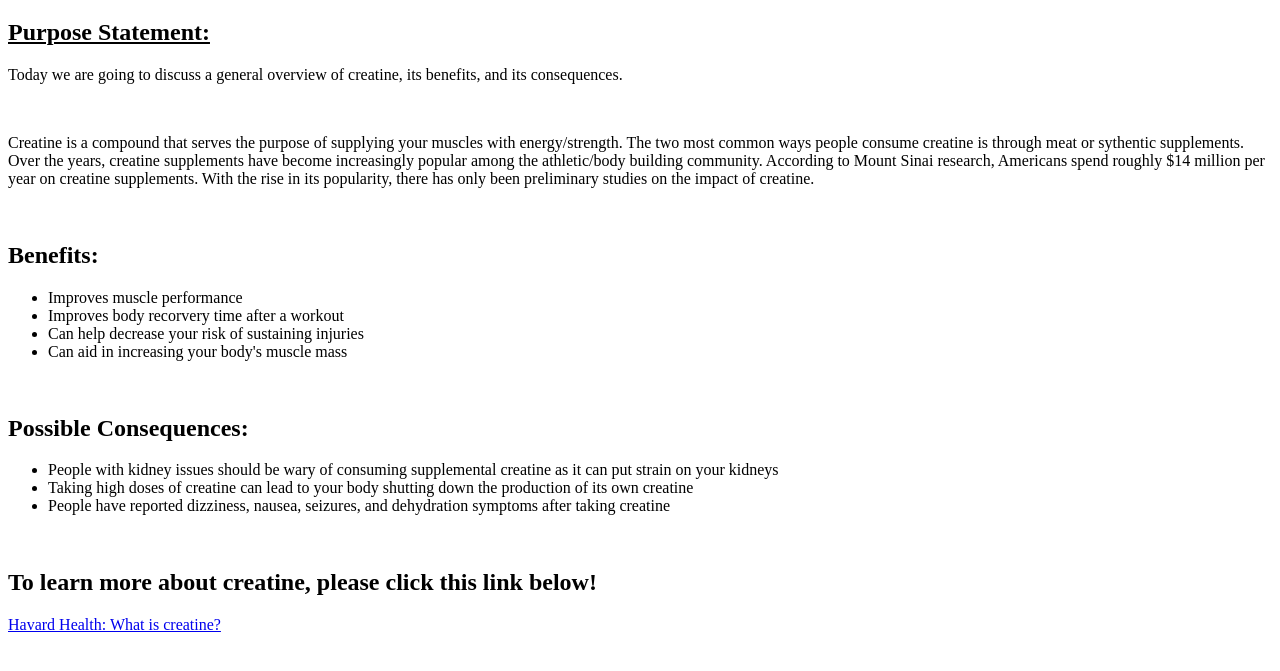
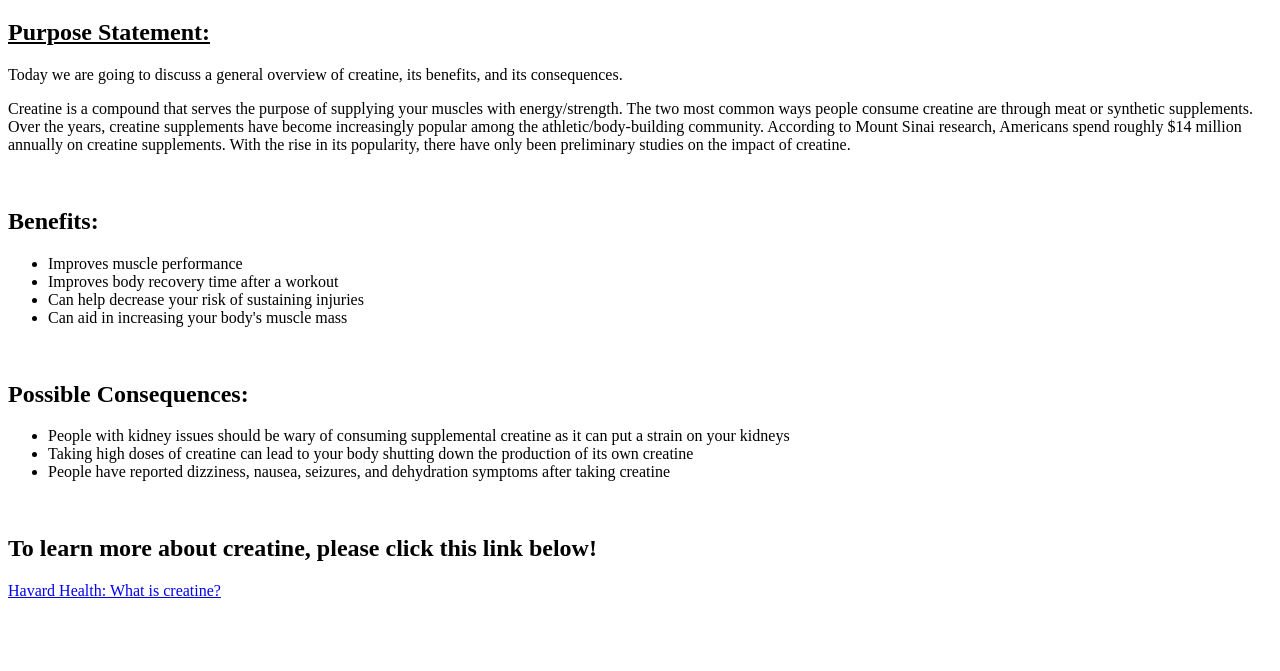
Before and after one commit to JCO4335/myrepo_one, a plain HTML site: page Assignment2/HW_Assignment2_Jazlyn_Chapas.html in a window 1280 px wide. Shown: the part 61-732 px from the top of the page. Drawn offline with Linux system fonts and the light colour scheme.

Commit message:
Update HW_Assignment2_Jazlyn_Chapas.html

```diff
--- a/Assignment2/HW_Assignment2_Jazlyn_Chapas.html
+++ b/Assignment2/HW_Assignment2_Jazlyn_Chapas.html
@@ -10,21 +10,20 @@
 <h2><b><u>Purpose Statement:</u></b></h2>
 <!-- Paragraph giving a small introduction to creatine -->
 <p>Today we are going to discuss a general overview of creatine, its benefits, and its consequences.</p>
-<br>
-<p>Creatine is a compound that serves the purpose of supplying your muscles with energy/strength. The two most common ways people consume creatine is through meat or sythentic supplements. Over the years, creatine supplements have become increasingly popular among the athletic/body building community. According to Mount Sinai research, Americans spend roughly $14 million per year on creatine supplements. With the rise in its popularity, there has only been preliminary studies on the impact of creatine. </p>
+<p>Creatine is a compound that serves the purpose of supplying your muscles with energy/strength. The two most common ways people consume creatine are through meat or synthetic supplements. Over the years, creatine supplements have become increasingly popular among the athletic/body-building community. According to Mount Sinai research, Americans spend roughly $14 million annually on creatine supplements. With the rise in its popularity, there have only been preliminary studies on the impact of creatine. </p>
 <br>
 <!-- Next we have two unordered lists about the benefits and sideeffects of taking creatine. -->
 <h2><b>Benefits:</b></h2>
 <ul>
     <li>Improves muscle performance</li>
-    <li>Improves body recorvery time after a workout</li>
+    <li>Improves body recovery time after a workout</li>
     <li>Can help decrease your risk of sustaining injuries</li>
     <li>Can aid in increasing your body's muscle mass</li>
 </ul>
 <br>
 <h2><b>Possible Consequences:</b></h2>
 <ul>
-    <li>People with kidney issues should be wary of consuming supplemental creatine as it can put strain on your kidneys</li>
+    <li>People with kidney issues should be wary of consuming supplemental creatine as it can put a strain on your kidneys</li>
     <li>Taking high doses of creatine can lead to your body shutting down the production of its own creatine</li>
     <li>People have reported dizziness, nausea, seizures, and dehydration symptoms after taking creatine</li>
 </ul>
```
